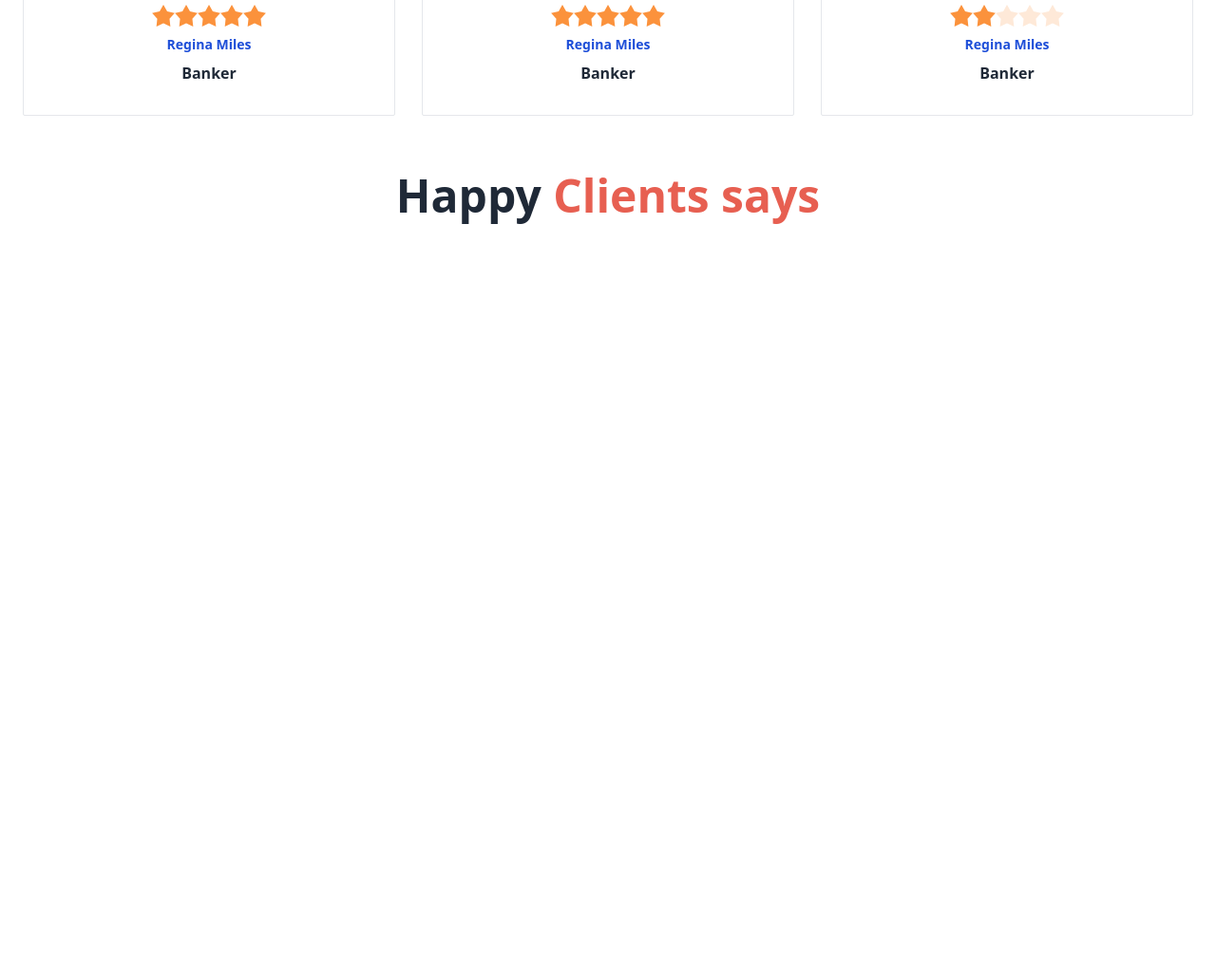
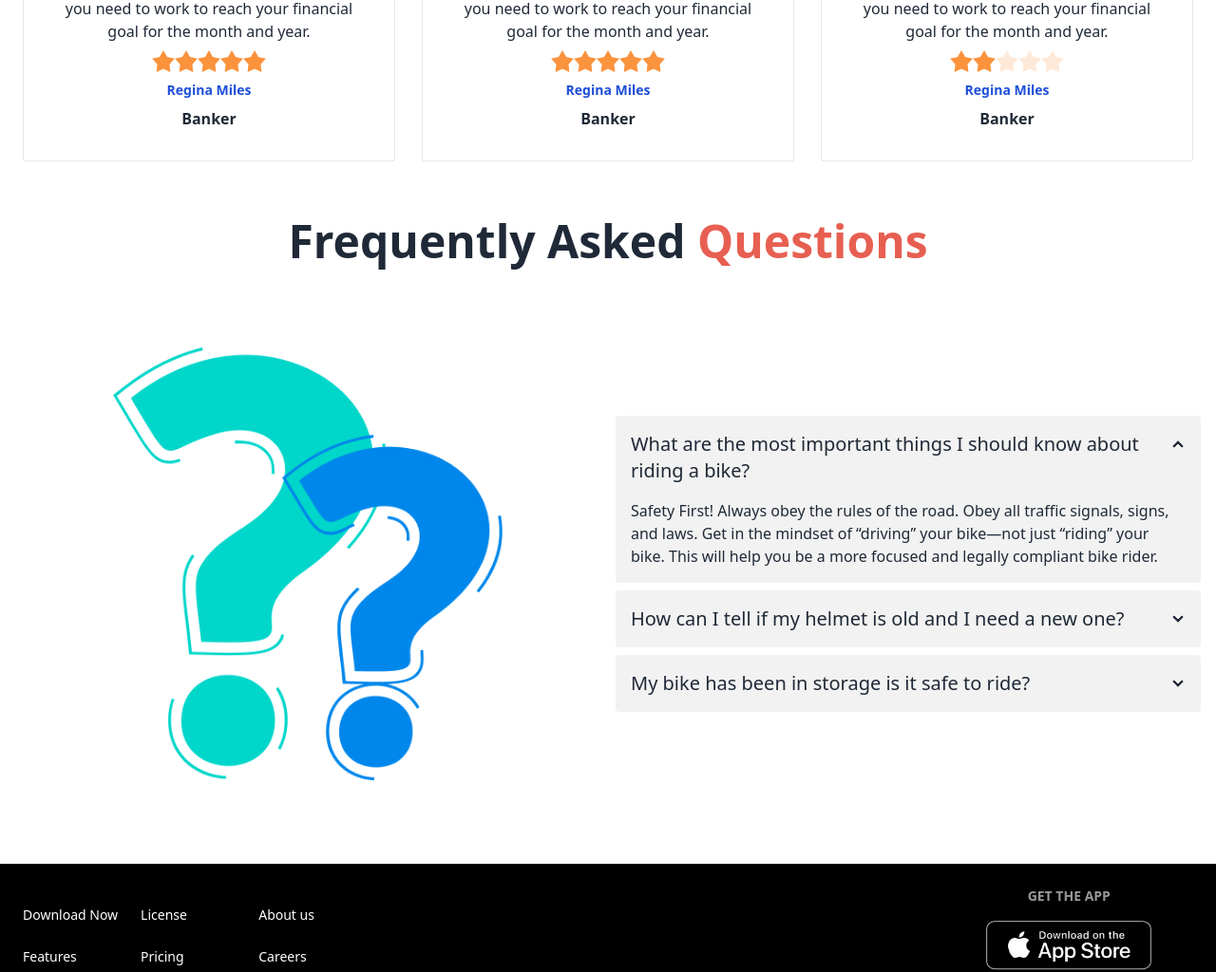
Before and after one commit to mirazahmeed/wheel-warriors-daisyui, a plain HTML site: page index.html in a window 1280 px wide. Shown: the part 2172-3196 px from the top of the page at 95% size. Before the commit the page ends 2438 px from the top, so only its background shows below. Drawn offline with nearby package versions, Linux system fonts and the light colour scheme.

Commit message:
Almost Done

```diff
--- a/index.html
+++ b/index.html
@@ -175,7 +175,7 @@
             <h3 class="text-5xl font-semibold text-center my-9">
                 Latest News</h3>
 
-            <div class="grid md:grid-cols-2 lg:grid-cols-3 gap-7 lg:p-0 p-6">
+            <div class="grid md:grid-cols-2 lg:grid-cols-3 gap-7 p-6">
                 <div class="card bg-base-100 w-full shadow-xl p-4">
                     <figure>
                         <img src="/images/others/latest1.png" alt="Shoes" />
@@ -303,11 +303,73 @@
         </section>
         <section>
             <h3 class="text-5xl font-semibold text-center my-9">
-                Happy <span class="text-primary-color">Clients says</span></h3>
+                Frequently Asked <span class="text-primary-color">Questions</span></h3>
+            <div class="hero my-14">
+                <div class="hero-content flex-col lg:flex-row">
+                    <div class=" flex flex-1 justify-center">
+                        <img src="/images/others/faq.png" class="w-2/3 rounded-lg m-4 " />
+                    </div>
+                    <div class="flex flex-col gap-2 flex-1">
+                        <div class="collapse collapse-arrow bg-base-200 rounded">
+                            <input type="radio" name="my-accordion-2" checked="checked" />
+                            <div class="collapse-title text-xl font-medium">What are the most important things I should
+                                know about riding a bike?</div>
+                            <div class="collapse-content">
+                                <p>Safety First! Always obey the rules of the road. Obey all traffic signals, signs, and
+                                    laws. Get in the mindset of “driving” your bike—not just “riding” your bike. This
+                                    will help you be a more focused and legally compliant bike rider. </p>
+                            </div>
+                        </div>
+                        <div class="collapse collapse-arrow bg-base-200 rounded">
+                            <input type="radio" name="my-accordion-2" />
+                            <div class="collapse-title text-xl font-medium">How can I tell if my helmet is old and I
+                                need a
+                                new one? </div>
+                            <div class="collapse-content">
+                                <p>Safety First! Always obey the rules of the road. Obey all traffic signals, signs, and
+                                    laws. Get in the mindset of “driving” your bike—not just “riding” your bike. This
+                                    will help you be a more focused and legally compliant bike rider.</p>
+                            </div>
+                        </div>
+                        <div class="collapse collapse-arrow bg-base-200 rounded">
+                            <input type="radio" name="my-accordion-2" />
+                            <div class="collapse-title text-xl font-medium">My bike has been in storage is it safe to
+                                ride?</div>
+                            <div class="collapse-content">
+                                <p>Safety First! Always obey the rules of the road. Obey all traffic signals, signs, and
+                                    laws. Get in the mindset of “driving” your bike—not just “riding” your bike. This
+                                    will help you be a more focused and legally compliant bike rider. </p>
+                            </div>
+                        </div>
+                    </div>
+                </div>
+            </div>
         </section>
     </main>
     <footer>
+        <footer class="footer md:container md:mx-auto bg-black text-base-content  flex items-center flex-col md:flex-col lg:flex-row p-6">
+            <div class="text-white w-4/5">
+                <nav class="grid grid-cols-3 gap-6">
+                    <a class="link link-hover">Download Now</a>
+                    <a class="link link-hover">License</a>
+                    <a class="link link-hover">About us</a>
+                    <a class="link link-hover">Features</a>
+                    <a class="link link-hover">Pricing</a>
+                    <a class="link link-hover">Careers</a>
+                    <a class="link link-hover">Help</a>
+                    <a class="link link-hover">Privacy Policy</a>
+                </nav>
+            </div>
 
+
+            <div class="flex flex-col items-center">
+                <h6 class="footer-title text-white">Get the App</h6>
+                <img class="w-2/3" src="/images/others/ios.png" alt="" srcset="">
+                <img class="w-2/3" src="/images/others/android.png" alt="" srcset="">
+            </div>
+
+
+        </footer>
     </footer>
 </body>
 
```
